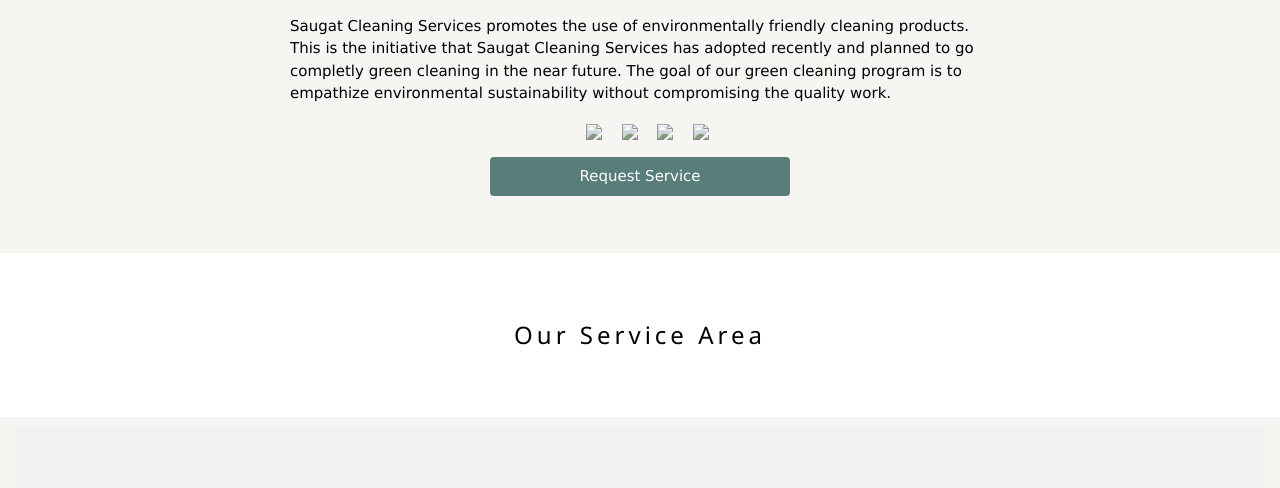
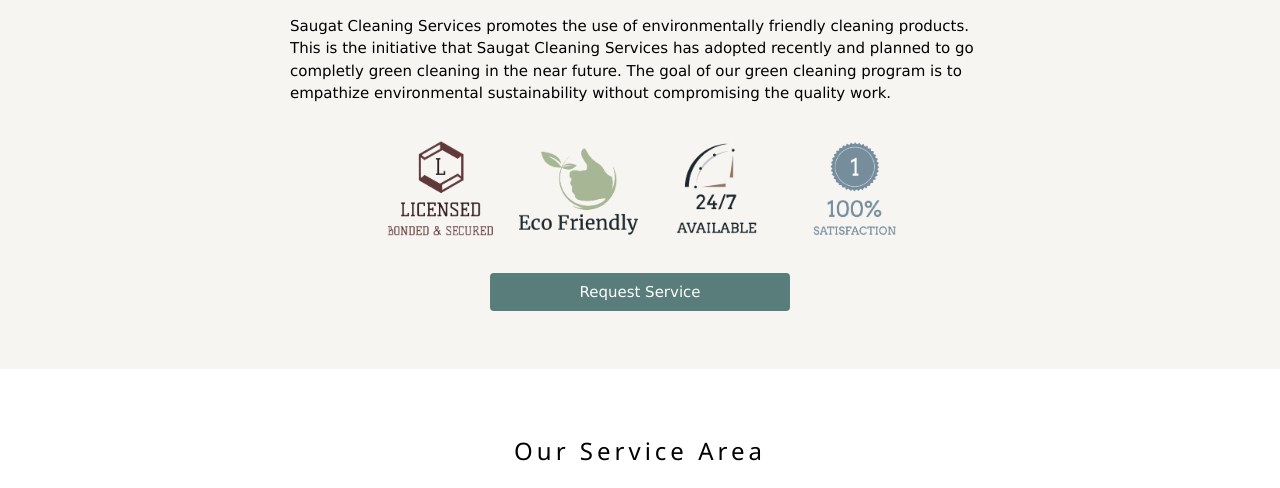
Before and after one commit to RupendraSubedi/projects, a plain HTML site: page scs/index.html in a window 1280 px wide. Shown: the part 4580-5068 px from the top of the page. Drawn offline with nearby package versions, Linux system fonts and the light colour scheme; a script that the page names is missing.

Commit message:
Update index.html

```diff
--- a/scs/index.html
+++ b/scs/index.html
@@ -15,7 +15,7 @@
       <link rel="stylesheet" href="https://www.w3schools.com/w3css/4/w3.css">
       <link rel="stylesheet" type="text/css" href="css/style.css">
       <link rel="stylesheet" href="https://fonts.googleapis.com/css?family=Inconsolata">
-      <link rel="icon" href="images/logohead.png">
+      <link rel="icon" href="images/logohead.gif">
   </head>
 
   <body>
@@ -117,10 +117,10 @@
           <div class="w3-content" style="max-width:700px">
               <p>Saugat Cleaning Services promotes the use of environmentally friendly cleaning products. This is the initiative that Saugat Cleaning Services has adopted recently and planned to go completly green cleaning in the near future. The goal of our green cleaning program is to empathize environmental sustainability without compromising the quality work.</p>
               <div class="w3-container w3-center">
-                <img class="w3-image w3-center" src="images/licensed_bonded.png" width="20%" style="padding-left: 1rem;">
-                <img class="w3-image w3-center" src="images/eco_friendly.png" width="20%" style="padding-left: 1rem;">
-                <img class="w3-image w3-center" src="images/24_7.png" width="20%" style="padding-left: 1rem;">
-                <img class="w3-image w3-center" src="images/100_percent.png" width="20%" style="padding-left: 1rem;">
+                <img class="w3-image w3-center" src="images/licensed_bonded.gif" width="20%" style="padding-left: 1rem;">
+                <img class="w3-image w3-center" src="images/eco_friendly.gif" width="20%" style="padding-left: 1rem;">
+                <img class="w3-image w3-center" src="images/24_7.gif" width="20%" style="padding-left: 1rem;">
+                <img class="w3-image w3-center" src="images/100_percent.gif" width="20%" style="padding-left: 1rem;">
               <div class="w3-content">
                   <p><a class="w3-button w3-teal w3-ripple w3-round w3-hover-royalblue" href="pages/servicerequest.html" style="width: 45%;">Request Service</a></p>
               </div>
```
